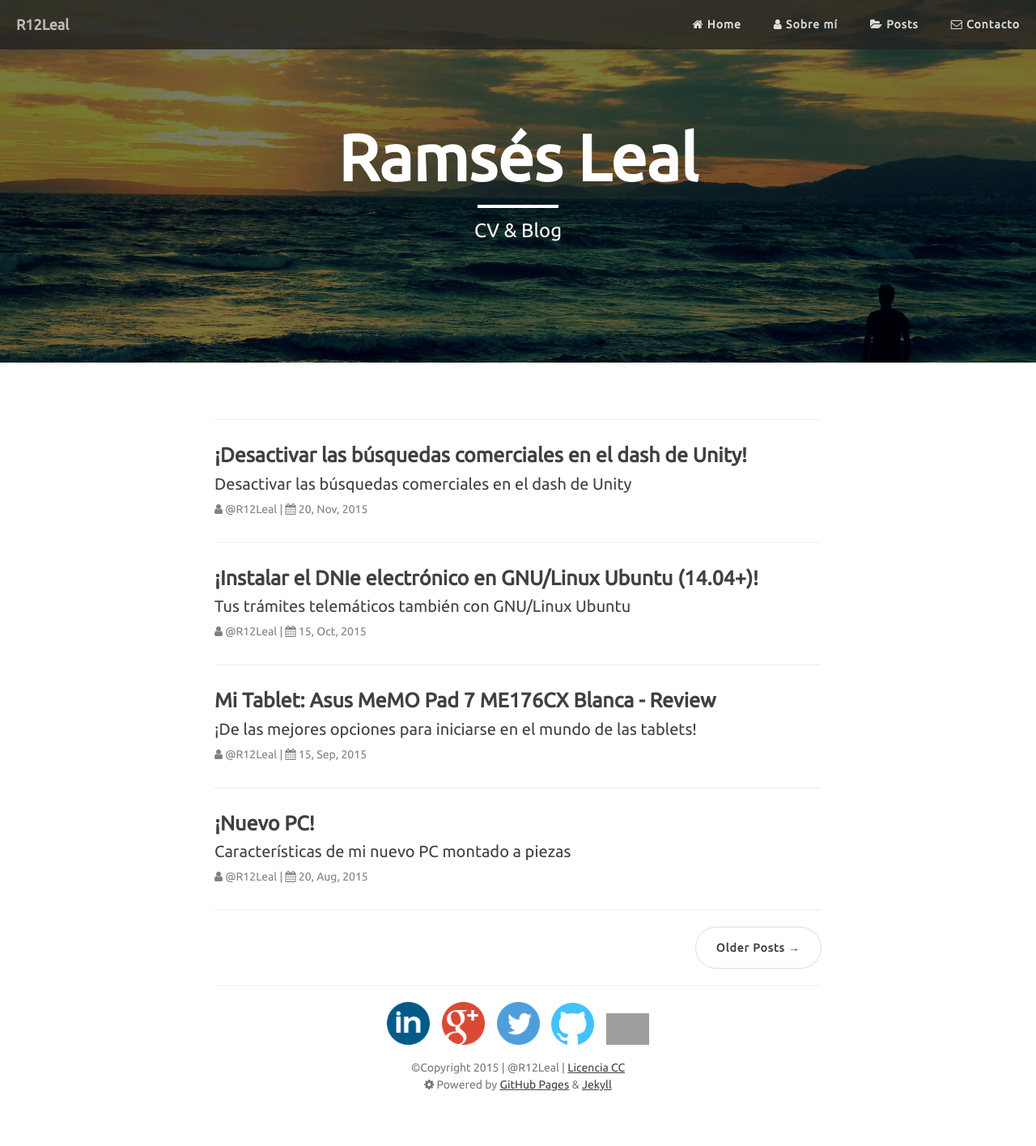
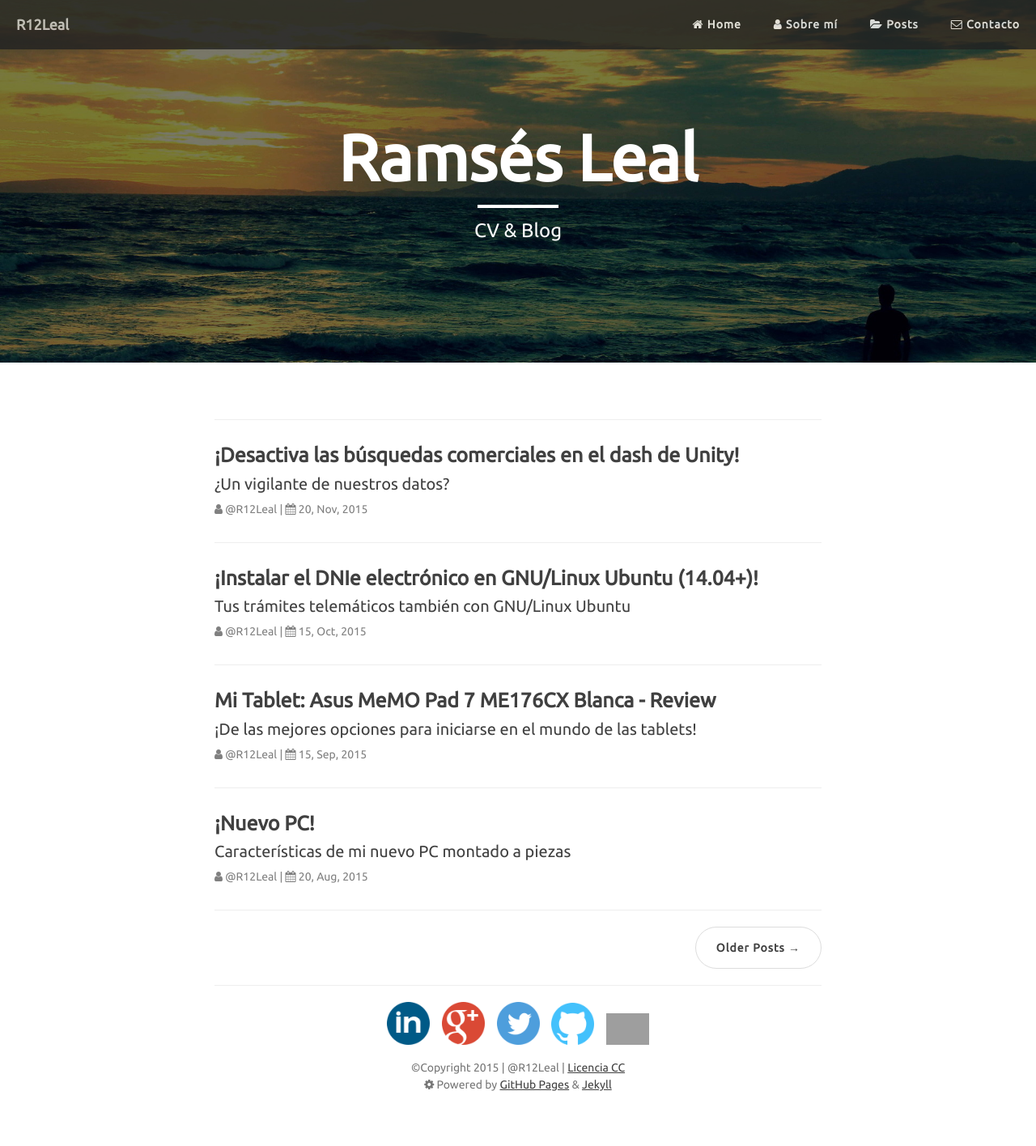
Before and after one commit to R12Leal/R12Leal.github.io, a Jekyll site: the page built from index.html, in a window 1280 px wide. Shown: the whole page at 81% size. Built offline with Jekyll 4.4.1, drawn with Linux system fonts in a browser that asks for light colours; nearby versions of some CDN libraries; the list of posts is cut into pages by our own code; comment, search, counter and statistics services are not loaded.

Commit message:
Update 27/12/2015

```diff
--- a/_posts/2015-11-20-desactivar-busquedas-comerciales-ubuntu.markdown
+++ b/_posts/2015-11-20-desactivar-busquedas-comerciales-ubuntu.markdown
@@ -1,8 +1,8 @@
 ---
 layout:     	post
-title:      	"¡Desactivar las búsquedas comerciales en el dash de Unity!"
-subtitle:   	"Desactivar las búsquedas comerciales en el dash de Unity"
-description:	Desactivar las búsquedas comerciales en el dash de Unity
+title:      	"¡Desactiva las búsquedas comerciales en el dash de Unity!"
+subtitle:   	"¿Un vigilante de nuestros datos?"
+description:	Desactiva las búsquedas comerciales en el dash de Unity
 date:       	2015-11-20 12:00:00
 sitemap:
   lastmod: 2015-11-20
```
